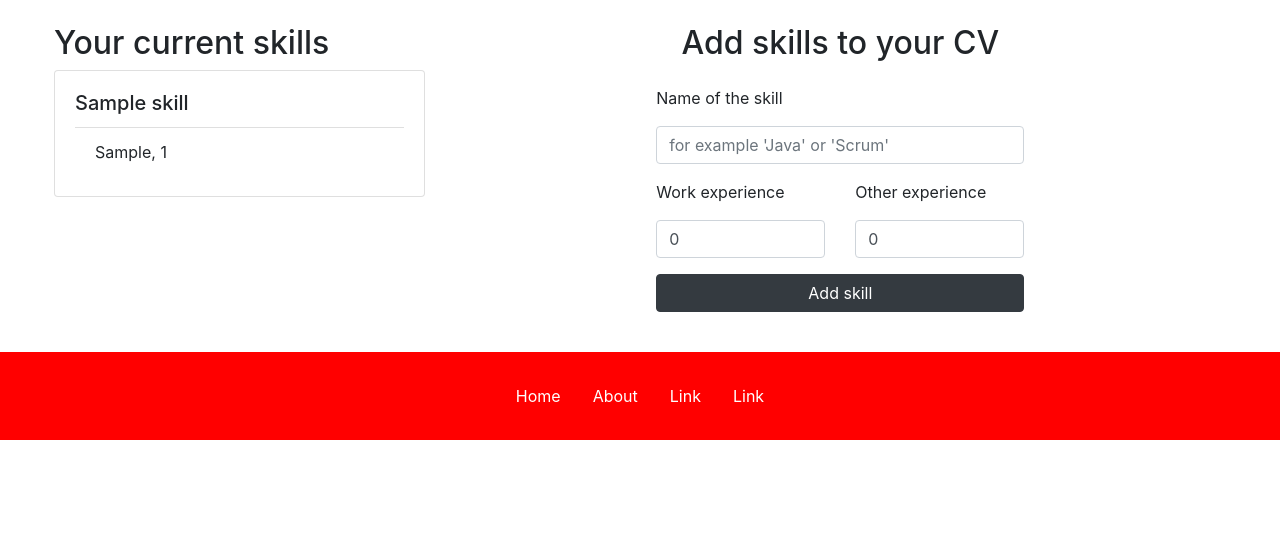
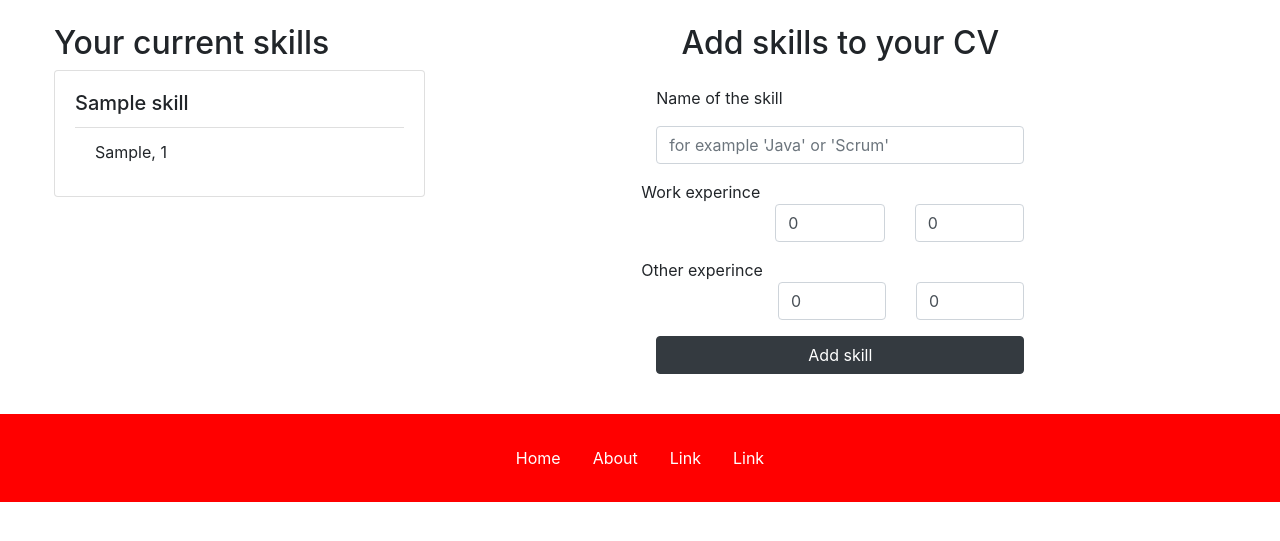
Before and after one commit to MiguelSombrero/skill-em-all, a Flask app: page /skills/new in a window 1280 px wide. Shown: the part 56-597 px from the top of the page. Run offline with Flask 2, Linux system fonts and the light colour scheme; a user stored in the database is signed in; tables that the repository leaves empty hold one stand-in row (values such as "Sample post"); some libraries are stand-ins or nearby versions.

Commit message:
refactored skill form enabling to pass experince years

```diff
--- a/application/accounts/views.py
+++ b/application/accounts/views.py
@@ -77,8 +77,7 @@ def accounts_update(account_id):
         return redirect(url_for("index"))
 
     if form.password.data:
-        #add encryption here
-        account.password = form.password.data
+        account.password = sha256_crypt.encrypt(form.password.data)
 
     account.name = form.name.data
     account.email = form.email.data
--- a/application/skills/forms.py
+++ b/application/skills/forms.py
@@ -6,12 +6,20 @@ class SkillForm(FlaskForm):
         [validators.Length(min=1, max=50, message="Skill name must be between 2-50 characters")]
     )
 
-    work_experience = IntegerField("Work experience",
-        [validators.NumberRange(min=0, max=1000, message="experience should be between 0-1000 months")]
+    work_experience_years = IntegerField("Work experience years",
+        [validators.NumberRange(min=0, max=50, message="experience years should be between 0-50 months")]
     )
 
-    other_experience = IntegerField("Other experience",
-        [validators.NumberRange(min=0, max=1000, message="experience should be between 0-1000 months")]
+    work_experience_months = IntegerField("Work experience months",
+        [validators.NumberRange(min=0, max=1000, message="experience months should be between 0-1000 months")]
+    )
+
+    other_experience_years = IntegerField("Other experience years",
+        [validators.NumberRange(min=0, max=50, message="experience years should be between 0-50 months")]
+    )
+
+    other_experience_months = IntegerField("Other experience months",
+        [validators.NumberRange(min=0, max=1000, message="experience months should be between 0-1000 months")]
     )
 
     class Meta:
--- a/application/skills/views.py
+++ b/application/skills/views.py
@@ -29,14 +29,20 @@ def skills_create():
         db.session.add(skill)
         db.session.commit()
 
-        if form.work_experience.data > 0:
-            work_experience = Experience("Work experience", form.work_experience.data)
+        if form.work_experience_years.data > 0 or form.work_experience_months.data:
+            work_experience = Experience("Work experience",
+                form.work_experience_years.data * 12 + form.work_experience_months.data
+            )
+
             work_experience.skill_id = skill.id
             db.session.add(work_experience)
             db.session.commit()
 
-        if form.other_experience.data > 0:
-            other_experience = Experience("Other experience", form.other_experience.data)
+        if form.other_experience_years.data > 0 or form.other_experience_months.data:
+            other_experience = Experience("Other experience",
+                form.other_experience_years.data * 12 + form.other_experience_months.data
+            )
+
             other_experience.skill_id = skill.id
             db.session.add(other_experience)
             db.session.commit()
--- a/application/templates/accounts/account_form.html
+++ b/application/templates/accounts/account_form.html
@@ -5,7 +5,7 @@
 <div class="row">
   <div class="col m-4">
     <h2 class="text-center">Register an account</h2>
-    <small>{{ error }}</small>
+    <small class="text-center">{{ error }}</small>
     <form method="POST" action="{{ url_for('accounts_create') }}" class="form">
 
       {{ forms.input(form.name.label, "name", form.name.errors) }}
--- a/application/templates/accounts/accounts.html
+++ b/application/templates/accounts/accounts.html
@@ -21,12 +21,12 @@
     <div class="col-12 col-md-6 p-3">
         <div class="card mb-3">
             <div class="card-header">
-                <h5 class="card-title">Add {{ account.name }} to your project</h5>
+                <h5 class="card-title">Add {{ account.name }} to one of your projects</h5>
             </div>
             <div class="card-body">
                 {% for project in projects %}
                 <form class="my-2 my-lg-0 p-1 justify-content-center" method="POST" action="{{ url_for('projects_add_staff', project_id=project.id, account_id=account.id) }}" class="form">
-                    <input type="submit" class="btn btn-dark my-2 my-sm-0" style="width: 100%;" value="Add me to {{ project.name }}"/>
+                    <input type="submit" class="btn btn-dark my-2 my-sm-0" style="width: 100%;" value="{{ project.name }}"/>
                 </form>
                 {% endfor %}
             </div>
--- a/application/templates/auth/login_form.html
+++ b/application/templates/auth/login_form.html
@@ -5,7 +5,7 @@
 <div class="row">
   <div class="col m-4">
     <h2 class="text-center">Login</h2>
-    <small>{{ error }}</small>
+    <p class="text-center">{{ error }}</p>
     <form method="POST" action="{{ url_for('login') }}" class="form">
 
       {{ forms.input(form.username.label, "username", form.username.errors) }}
--- a/application/templates/forms.html
+++ b/application/templates/forms.html
@@ -8,17 +8,3 @@
     {% endfor %}
   </div>
 {%- endmacro %}
-
-{% macro skill(skill) -%}
-<div class="card mb-3">
-  <div class="card-body">
-    <h5 class="card-title">{{ skill.name }}</h5>
-
-    <ul class="list-group list-group-flush">
-      {% for experience in skill.experiences %}
-      <li class="list-group-item">{{ experience.experience_type}}, {{ experience.experience}}</li>
-        {% endfor %}
-    </ul>
-  </div>
-</div>
-{%- endmacro %}
--- a/application/templates/skills/skills_form.html
+++ b/application/templates/skills/skills_form.html
@@ -26,13 +26,25 @@
       {{ forms.input(form.name.label, "name", form.name.errors, placeholder="for example 'Java' or 'Scrum'") }}
 
       <div class="row">
+        <label>Work experince</label>
         <div class="col">
-          {{ forms.input(form.work_experience.label, "work_experience", form.work_experience.errors, 0, type="number") }}
+          {{ forms.input(label="", name="work_experience_years", errors=form.work_experience_years.errors, value=0, type="number", placeholder="years") }}
         </div>
         <div class="col">
-          {{ forms.input(form.other_experience.label, "other_experience", form.other_experience.errors, 0, type="number") }}
+          {{ forms.input(label="", name="work_experience_months", errors=form.work_experience_months.errors, value=0, type="number", placeholder="months") }}
         </div>
       </div>
+
+      <div class="row">
+        <label>Other experince</label>
+        <div class="col">
+          {{ forms.input(label="", name="other_experience_years", errors=form.other_experience_years.errors, value=0, type="number", placeholder="years") }}
+        </div>
+        <div class="col">
+          {{ forms.input(label="", name="other_experience_months", errors=form.other_experience_months.errors, value=0, type="number", placeholder="months") }}
+        </div>
+      </div>
+
       <input type="submit" class="btn btn-dark" style="width: 100%;" value="Add skill"/>
     </form>
   </div>
```
Also changed, not shown: application/templates/accounts/account_profile.html (+5 -5 lines).
